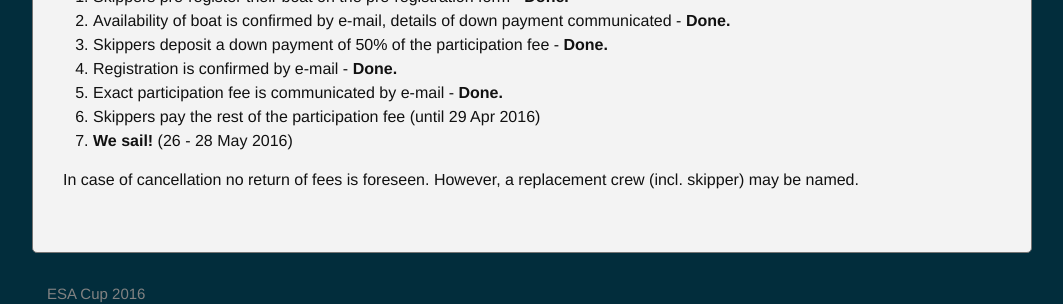
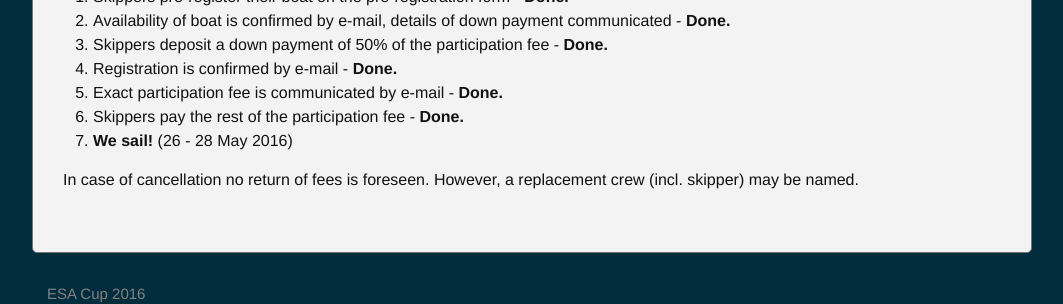
Before and after one commit to esacup2016/esacup2016.github.io, a Jekyll site: the page built from pages/registration.md, in a window 1280 px wide. Shown: the part 626-930 px from the top of the page, without its empty margins (108-1171 px from the left). Built offline with Jekyll 4.4.1, drawn with Linux system fonts in a browser that asks for light colours.

Commit message:
Update of registration schedule

```diff
--- a/pages/registration.md
+++ b/pages/registration.md
@@ -13,7 +13,7 @@ therefore follow the following procedure:
 3. Skippers deposit a down payment of 50% of the participation fee - **Done.**
 4. Registration is confirmed by e-mail - **Done.**
 5. Exact participation fee is communicated by e-mail - **Done.**
-6. Skippers pay the rest of the participation fee (until 29 Apr 2016)
+6. Skippers pay the rest of the participation fee - **Done.**
 7. **We sail!** (26 - 28 May 2016)
 
 In case of cancellation no return of fees is foreseen. However, a replacement
```
